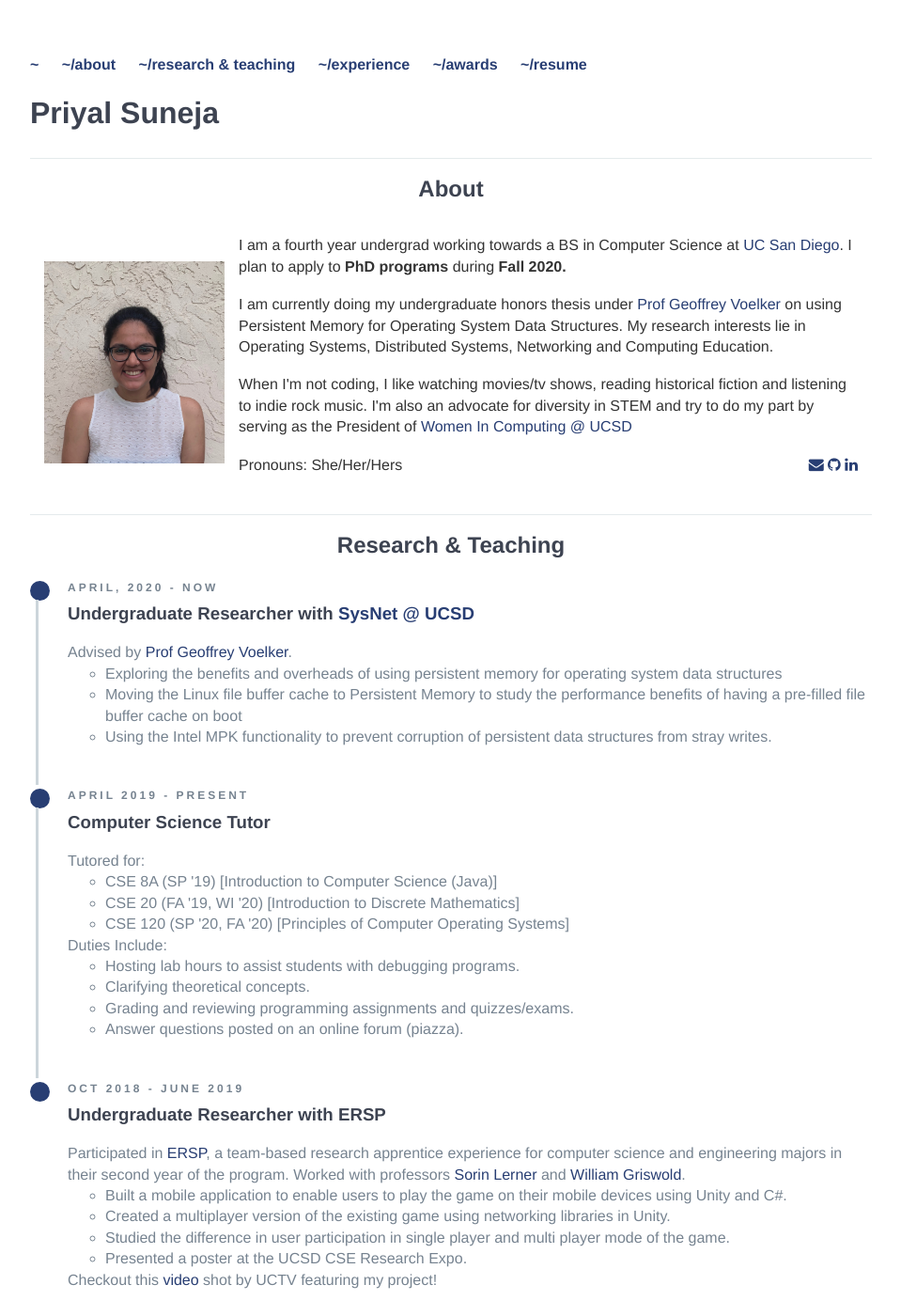
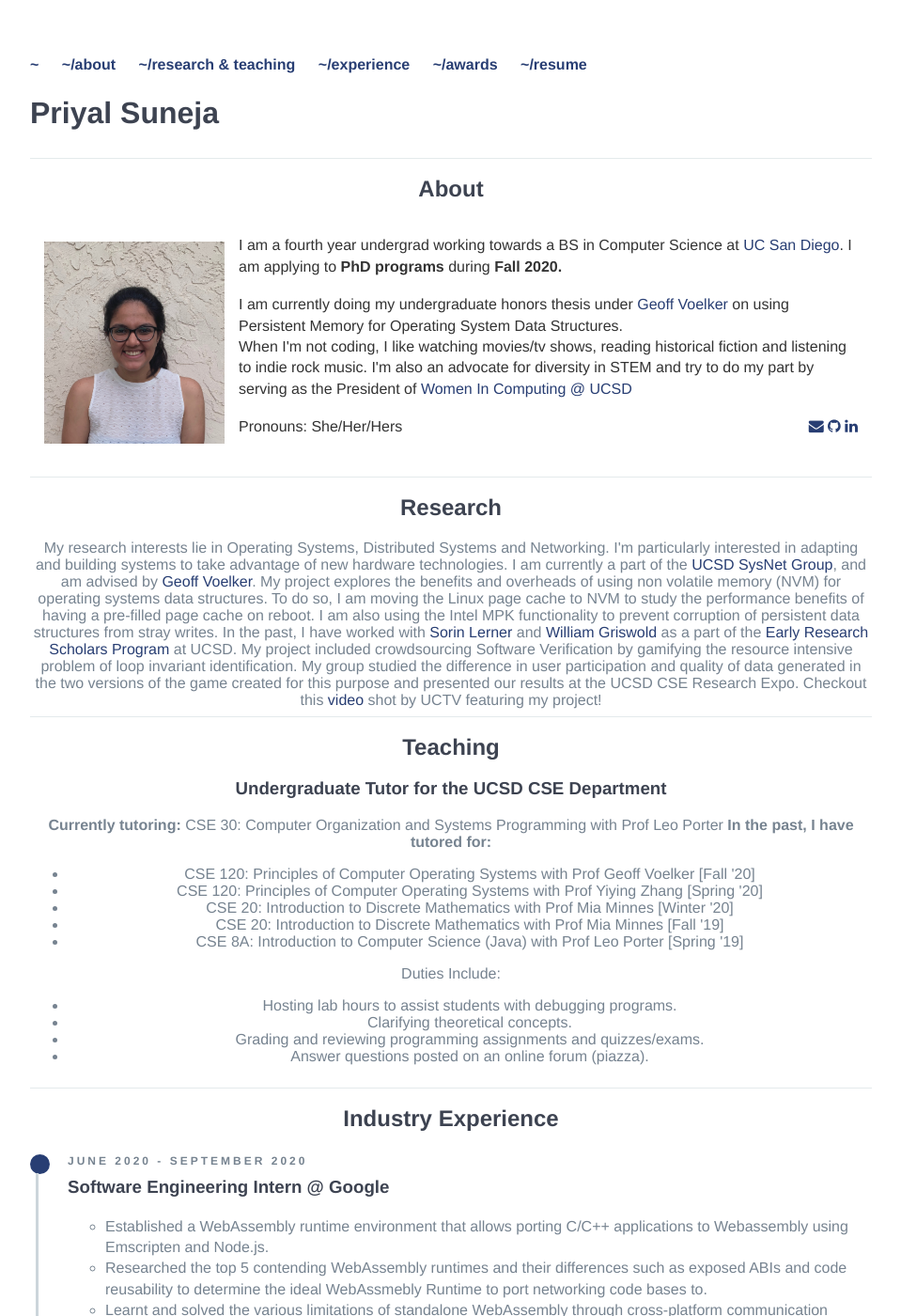
Before and after one commit to p-suneja/p-suneja.github.io, a Jekyll site: the page built from index.html, in a window 1280 px wide and 1400 px high. Shown: the whole window at 94% size, without its empty margins (160-1119 px from the left). Built offline with Jekyll 4.4.1, drawn with Linux system fonts in a browser that asks for light colours; nearby versions of some CDN libraries; some of the changed text lies outside the part shown.

Commit message:
changes:

```diff
--- a/index.html
+++ b/index.html
@@ -18,10 +18,9 @@
 
   		<section style="float:right;text-align:left" class="intro-text">
 	   		<p> I am a fourth year undergrad working towards a BS in Computer Science at <a href="https://cse.ucsd.edu/" target="_blank">
-				UC San Diego</a>. I plan to apply to <b> PhD programs </b>  during <b> Fall 2020. </b> </p> <br>
+				UC San Diego</a>. I am applying to <b> PhD programs </b> during <b> Fall 2020. </b> </p> <br>
 			<p> I am currently doing my undergraduate honors thesis under <a href="http://cseweb.ucsd.edu/~voelker/" target="_blank">
-				Prof Geoffrey Voelker</a> on using Persistent Memory for Operating System Data Structures. My research interests lie in
-				Operating Systems, Distributed Systems, Networking and Computing Education.</p>
+				Geoff Voelker</a> on using Persistent Memory for Operating System Data Structures.
 			<br>
 			<p> When I'm not coding, I like watching movies/tv shows, reading historical fiction and listening to indie rock music. I'm also
 				an advocate for diversity in STEM and try to do my part by serving as the President of
@@ -53,41 +52,48 @@
 	<div style="clear:both"></div>
 </div>
 <div class="col-md-12 example-title">
-    <a id="RESEARCH"><h2>Research & Teaching</h2></a>
-    <div class="container-fluid">
-        <div class="row example-basic">
-            <div class="col-xs-10 col-xs-offset-1 col-sm-8 col-sm-offset-2">
-                <ul class="timeline">
-                    <li class="timeline-item">
-                        <div class="timeline-info">
-                            <span>April, 2020 - Now</span>
+    <a id="RESEARCH"><h2>Research </h2></a>
+
+    My research interests lie in Operating Systems, Distributed Systems and
+    Networking. I'm particularly interested in adapting and building systems to
+    take advantage of new hardware technologies.
+
+    I am currently a part of the <a href="http://www.sysnet.ucsd.edu/sysnet/" target="_blank">UCSD SysNet Group</a>, and am advised by <a href="http://cseweb.ucsd.edu/~voelker/" target="_blank">Geoff Voelker</a>.
+    My project explores the benefits and overheads of using non volatile memory
+    (NVM) for operating systems data structures. To do so, I am moving the Linux
+    page cache to NVM to study the performance benefits of having a pre-filled
+    page cache on reboot. I am also using the Intel MPK functionality to prevent
+    corruption of persistent data structures from stray writes.
+
+    In the past, I have worked with <a href="http://cseweb.ucsd.edu/~lerner/"
+    target="_blank">Sorin Lerner</a> and <a href="https://cseweb.ucsd.edu/~wgg/"
+    target="_blank">William Griswold</a> as a part of the <a
+    href="http://ersp.ucsd.edu/" target="_blank"> Early Research Scholars
+    Program</a> at UCSD. My project included crowdsourcing Software Verification
+    by gamifying the resource intensive problem of loop invariant
+    identification. My group studied the difference in user participation and
+    quality of data generated in the two versions of the game created for this
+    purpose and presented our results at the UCSD CSE Research Expo.
+
+    Checkout this <a href="https://www.youtube.com/watch?v=D3bSsfRMNCg" target="_blank"> video </a> shot by UCTV featuring my project!
 </div>
-                        <div class="timeline-marker"></div>
-                        <div class="timeline-content">
-                            <h3 class="timeline-title">Undergraduate Researcher with <a href="http://www.sysnet.ucsd.edu/sysnet/" target="_blank">
-				    SysNet @ UCSD</a></h3>
-				    Advised by <a href="http://cseweb.ucsd.edu/~voelker/" target="_blank">Prof Geoffrey Voelker</a>.
+
+<div class="col-md-12 example-title">
+    <a id="TEACHING"><h2>Teaching</h2></a>
+
+    <h3 class="timeline-title">Undergraduate Tutor for the UCSD CSE Department</h3>
+
+    <b>Currently tutoring:</b> CSE 30: Computer Organization and Systems Programming with Prof Leo Porter
+
+    <b>In the past, I have tutored for:</b>
     <ul>
-				<li> Exploring the benefits and overheads of using persistent memory for operating system data structures </li>
-				<li> Moving the Linux file buffer cache to Persistent Memory to study the performance benefits of having a pre-filled file
-					buffer cache on boot </li>
-				<li> Using the Intel MPK functionality to prevent corruption of persistent data structures from stray writes. </li>
+        <li> CSE 120: Principles of Computer Operating Systems with Prof Geoff Voelker [Fall '20]</li>
+        <li> CSE 120: Principles of Computer Operating Systems with Prof Yiying Zhang [Spring '20]</li>
+        <li> CSE  20: Introduction to Discrete Mathematics with Prof Mia Minnes [Winter '20]</li>
+        <li> CSE  20: Introduction to Discrete Mathematics with Prof Mia Minnes [Fall '19]</li>
+        <li> CSE  8A: Introduction to Computer Science (Java) with Prof Leo Porter [Spring '19]</li>
     </ul>
-                        </div>
-                    </li>
-                    <li class="timeline-item">
-                        <div class="timeline-info">
-                            <span>April 2019 - Present</span>
-                        </div>
-                        <div class="timeline-marker"></div>
-                        <div class="timeline-content">
-                            <h3 class="timeline-title">Computer Science Tutor</h3>
-                        Tutored for:
-                            <ul>
-                                <li> CSE 8A (SP '19) [Introduction to Computer Science (Java)]</li>
-                                <li> CSE 20 (FA '19, WI '20) [Introduction to Discrete Mathematics]</li>
-				<li> CSE 120 (SP '20, FA '20) [Principles of Computer Operating Systems]</li>
-                            </ul>
+
     Duties Include:
     <ul>
         <li> Hosting lab hours to assist students with debugging programs. </li>
@@ -95,35 +101,8 @@
         <li> Grading and reviewing programming assignments and quizzes/exams. </li>
         <li> Answer questions posted on an online forum (piazza). </li>
     </ul>
+
 </div>
-                    </li>
-                    <li class="timeline-item">
-                        <div class="timeline-info">
-                            <span>Oct 2018 - June 2019</span>
-                        </div>
-                        <div class="timeline-marker"></div>
-                        <div class="timeline-content">
-                            <h3 class="timeline-title">Undergraduate Researcher with ERSP</h3>
-                            Participated in <a href="http://ersp.ucsd.edu/" target="_blank"> ERSP</a>, a team-based research apprentice experience for
-				computer science and engineering majors in their second year of the program. Worked with professors
-				<a href="http://cseweb.ucsd.edu/~lerner/" target="_blank">Sorin Lerner</a> and
-				<a href="https://cseweb.ucsd.edu/~wgg/" target="_blank">William Griswold</a>.
-                            <ul>
-                                <li> Built a mobile application to enable users to play the game on their mobile devices using Unity and C#.</li>
-                                <li> Created a multiplayer version of the existing game using networking libraries in Unity. </li>
-                                <li> Studied the difference in user participation in single player and multi player mode of the game.</li>
-                                <li> Presented a poster at the UCSD CSE Research Expo. </li>
-                            </ul>
-                            Checkout this <a href="https://www.youtube.com/watch?v=D3bSsfRMNCg" target="_blank"> video </a> shot by UCTV featuring my project!
-                        </div>
-                    </li>
-                </ul>
-            </div>
-        </div>
-    </div>
-</div>
-
-
 
 <div class="col-md-12 example-title">
     <a id="EXPERIENCE"><h2>Industry Experience</h2></a>
@@ -189,43 +168,13 @@
                             </ul>
                         </div>
                     </li>
-                    <li class="timeline-item">
-                        <div class="timeline-info">
-                            <span>April 2018 - June 2019</span>
-                        </div>
-                        <div class="timeline-marker"></div>
-                        <div class="timeline-content">
-                            <h3 class="timeline-title">Helpdesk Technician @ ITS Service Desk</h3>
-                            <ul>
-                                <li> Help customers with solving software, hardware and network issues. </li>
-                                <li> Provide classroom support to professors who need help with using the tech available in classrooms (projectors,
-					podcasting mics and cameras etc) </li>
-                                <li> Help resolve access issues to the various web services UCSD offers, like TritonEd, WebReg, Computer Science
-					accounts for ssh-ing into lab computers etc. </li>
-                            </ul>
-                        </div>
-                    </li>
-                    <li class="timeline-item">
-                        <div class="timeline-info">
-                            <span>June 2018 - July 2018</span>
-                        </div>
-                        <div class="timeline-marker"></div>
-                        <div class="timeline-content">
-                            <h3 class="timeline-title">Software Engineering Intern @ Fifth Note</h3>
-                            <ul>
-                                <li> Created test cases that strengthened the program security by finding errors that occurred with altering of information
-					and finding desired features that were missing from the software. </li>
-                                <li> Drafted a new software requirement documentation that facilitated a better understanding of the needs of the organization. </li>
-                            </ul>
-                        </div>
-                    </li>
                 </ul>
             </div>
         </div>
     </div>
 </div>
 <div class="col-md-12 example-title">
-    <a id="AWARDS"><h2>Awards & Leadership</h2></a>
+    <a id="LEADERSHIP"><h2>Leadership & Service</h2></a>
     <div class="container-fluid">
         <div class="row example-basic">
             <div class="col-xs-10 col-xs-offset-1 col-sm-8 col-sm-offset-2">
@@ -246,22 +195,44 @@
                     </li>
 		    <li class="timeline-item">
                         <div class="timeline-info">
+                            <span>September 2019 - Present</span>
+                        </div>
+                        <div class="timeline-marker"></div>
+                        <div class="timeline-content">
+                            <h3 class="timeline-title">Celebration of Diversity Lead</h3>
+			      <a href="https://cse.ucsd.edu/diversity/cse-dei-committee" target="_blank">UCSD CSE DEI Committee</a>
+                        </div>
+                    </li>
+                </ul>
+            </div>
+        </div>
+    </div>
+</div>
+<div class="col-md-12 example-title">
+    <a id="AWARDS"><h2>Awards</h2></a>
+    <div class="container-fluid">
+        <div class="row example-basic">
+            <div class="col-xs-10 col-xs-offset-1 col-sm-8 col-sm-offset-2">
+                <ul class="timeline">
+		  <li class="timeline-item">
+                        <div class="timeline-info">
+                            <span>December 2020</span>
+                        </div>
+                        <div class="timeline-marker"></div>
+                        <div class="timeline-content">
+                            <h3 class="timeline-title">SIM San Diego Academic Scholarship</h3>
+				Awarded by <a
+                href="https://chapter.simnet.org/sandiego/home" target="_blank">SIM San Diego</a>.
+                        </div>
+                    </li>
+		  <li class="timeline-item">
+                        <div class="timeline-info">
                             <span>June 2020</span>
                         </div>
                         <div class="timeline-marker"></div>
                         <div class="timeline-content">
                             <h3 class="timeline-title">Excellence in Leadership and Service</h3>
 				Awarded by <a href="https://cse.ucsd.edu/undergraduate/cse-undergraduate-student-awards" target="_blank">UCSD CSE Department</a>.
-                        </div>
-                    </li>
-		    <li class="timeline-item">
-                        <div class="timeline-info">
-                            <span>September 2019 - Present</span>
-                        </div>
-                        <div class="timeline-marker"></div>
-                        <div class="timeline-content">
-                            <h3 class="timeline-title">Celebration of Diversity Lead</h3>
-			      <a href="https://cse.ucsd.edu/diversity/cse-dei-committee" target="_blank">UCSD CSE DEI Committee</a>
                         </div>
                     </li>
                     <li class="timeline-item">
```
Lines whose indentation alone changed are shown as unchanged.
